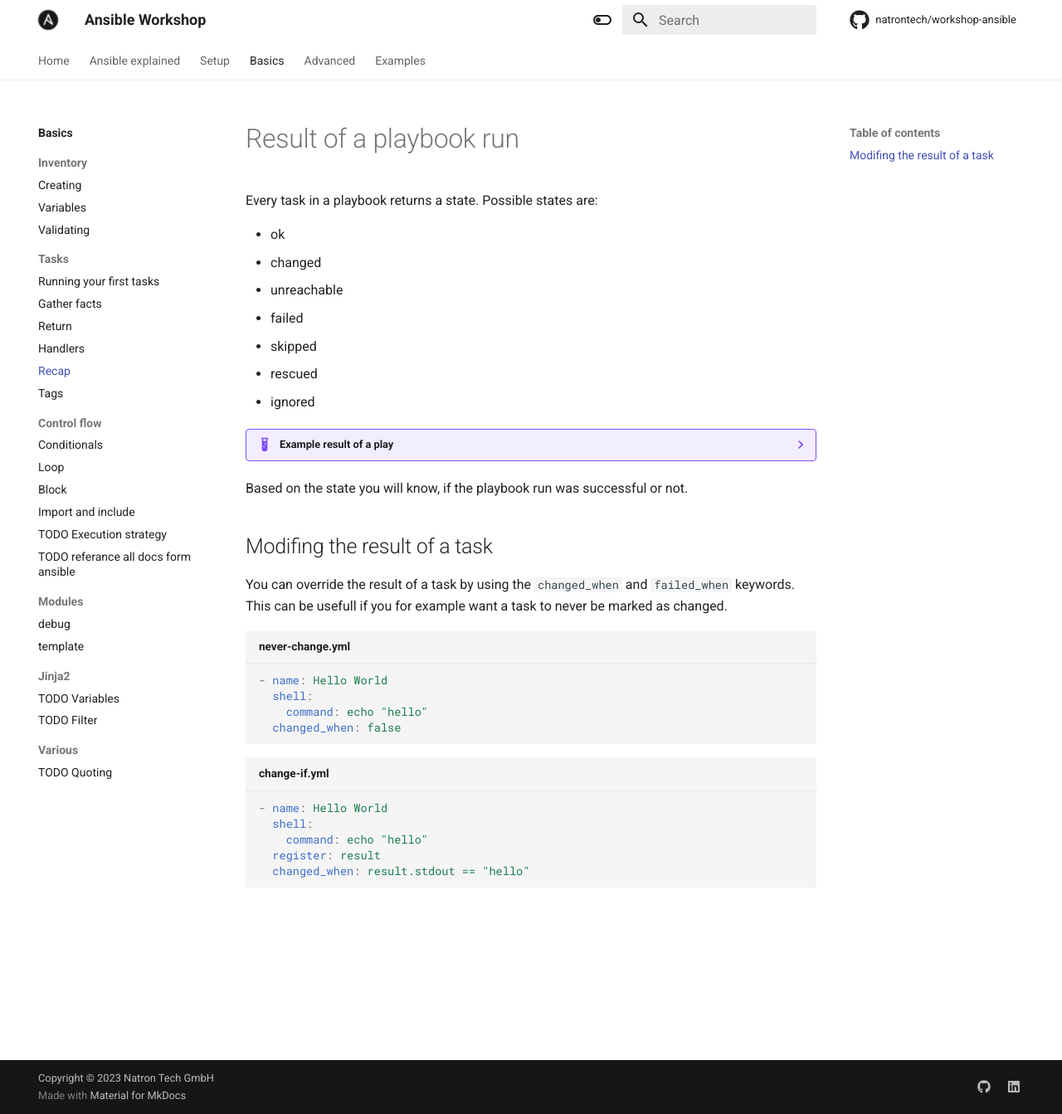
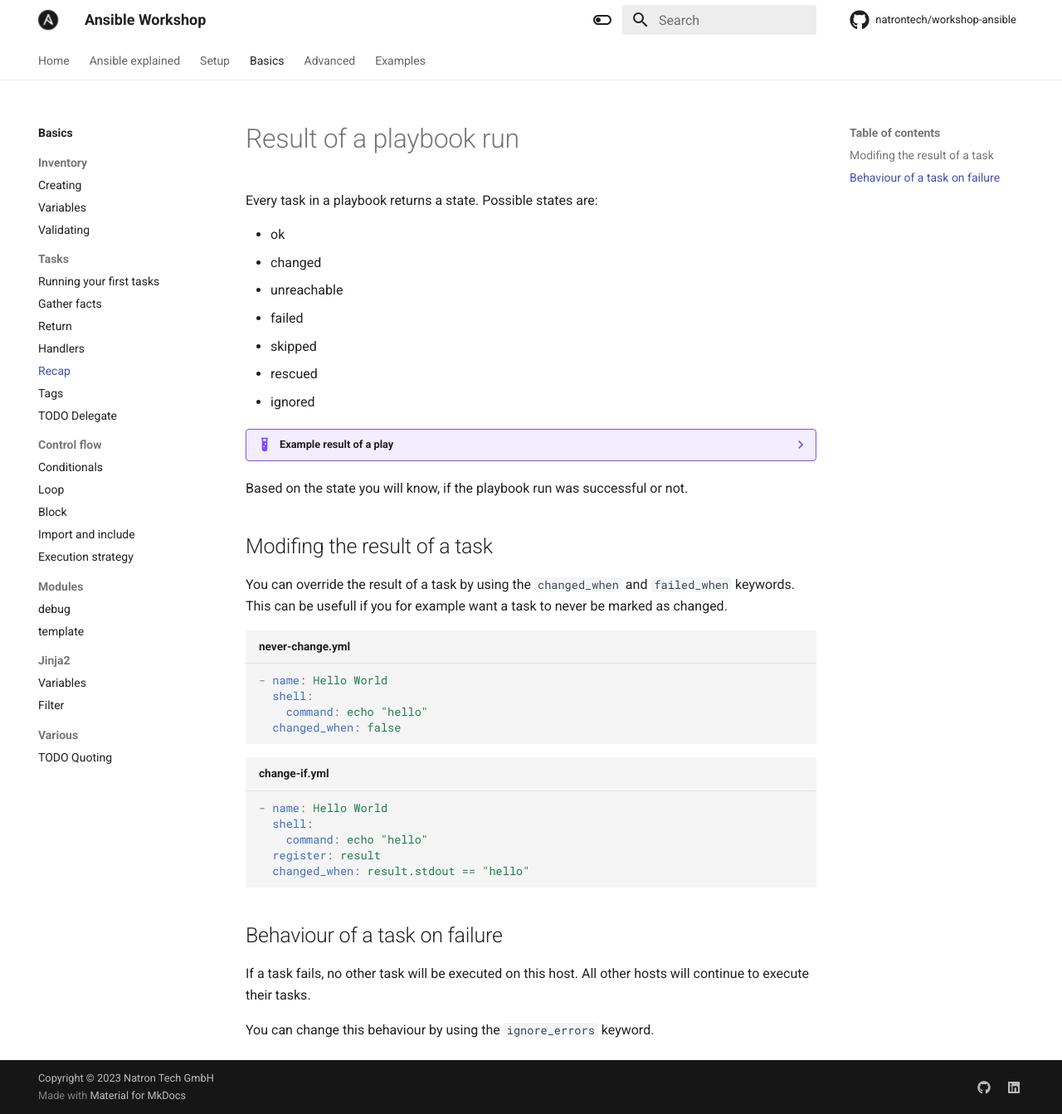
Before and after one commit to natrontech/workshop-ansible, an MkDocs documentation site: the page built from docs/basics/tasks/recap.md, in a window 1280 px wide and 1343 px high. Shown: the whole window at 83% size. Built offline with MkDocs 1.6.1 and Material for MkDocs 9.7.7, drawn with Linux system fonts in a browser that asks for light colours; comment, search, counter and statistics services are not loaded.

````diff
--- a/docs/basics/tasks/recap.md
+++ b/docs/basics/tasks/recap.md
@@ -40,3 +40,9 @@ This can be usefull if you for example want a task to never be marked as changed
   register: result
   changed_when: result.stdout == "hello"
 ```
+
+## Behaviour of a task on failure
+If a task fails, no other task will be executed on this host.
+All other hosts will continue to execute their tasks.
+
+You can change this behaviour by using the `ignore_errors` keyword.
--- a/mkdocs.yaml
+++ b/mkdocs.yaml
@@ -49,19 +49,19 @@ nav:
       - Handlers: basics/tasks/handlers.md
       - Recap: basics/tasks/recap.md
       - Tags: basics/tasks/tags.md
+      - TODO Delegate: basics/tasks/delegate.md
     - Control flow:
       - Conditionals: basics/control-flow/contitionals.md
       - Loop: basics/control-flow/loop.md
       - Block: basics/control-flow/block.md
       - Import and include: basics/control-flow/import.md
-      - TODO Execution strategy: basics/control-flow/execution-strategy.md
-      - TODO referance all docs form ansible: asdasd
+      - Execution strategy: basics/control-flow/execution-strategy.md
     - Modules:
       - debug: basics/modules/debug.md
       - template: basics/modules/template.md
     - Jinja2:
-      - TODO Variables: basics/jinja/variables.md
-      - TODO Filter: basics/jinja/filter.md
+      - Variables: basics/jinja/variables.md
+      - Filter: basics/jinja/filter.md
     - Various:
       - TODO Quoting: basics/various/quoting.md
   - Advanced:
````
Also changed, not shown: docs/basics/control-flow/execution-strategy.md (added, +63 -0 lines), docs/basics/jinja/filter.md (added, +33 -0 lines), docs/basics/jinja/variables.md (added, +23 -0 lines), docs/basics/tasks/gather-facts.md (+3 -0 lines).
